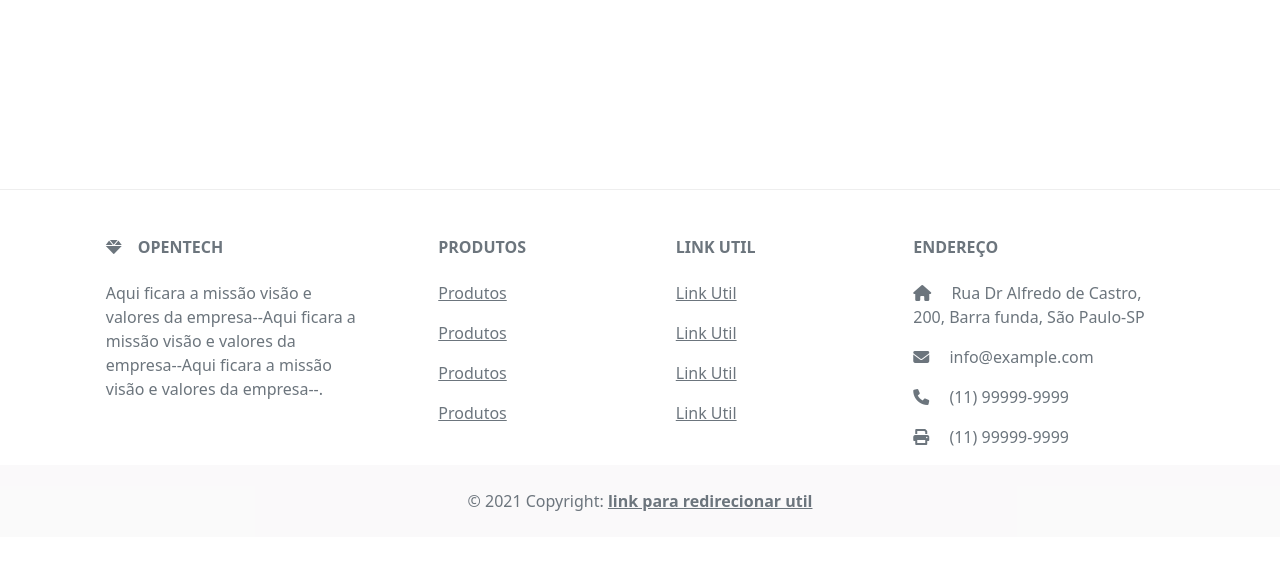
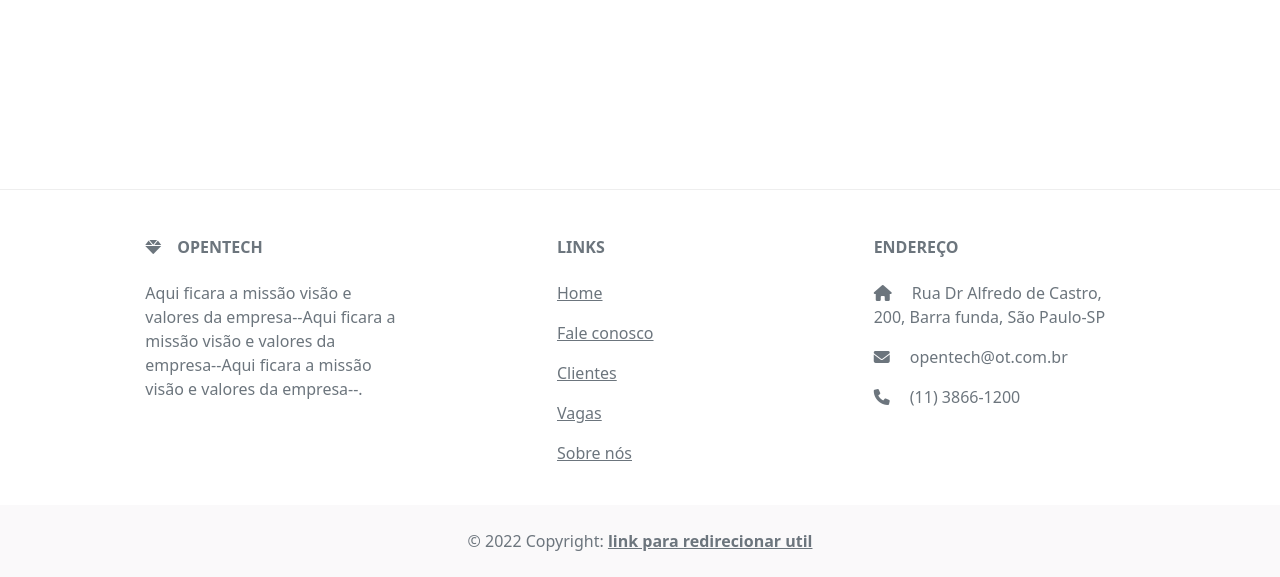
Before and after one commit to PedroMiceli/Sistema-Opentech, a Django app: page / in a window 1280 px wide. Shown: the part 531-1108 px from the top of the page. Before the commit the page ends 1042 px from the top, so only its background shows below. Run offline with Django 4.2, Linux system fonts and the light colour scheme; some libraries are stand-ins or nearby versions.

Commit message:
footer ajustado com dados certos logo adicionado na barra de titulo.

```diff
--- a/opentech/paginas/templates/modelo/modelo.html
+++ b/opentech/paginas/templates/modelo/modelo.html
@@ -6,6 +6,7 @@
     <link rel="stylesheet" href="{% static 'paginas/css/bootstrap.min.css' %}">
     <link rel="stylesheet" href="{% static 'paginas/css/modelo.css' %}">
     <link rel="stylesheet" href="{% static 'fa/css/all.min.css' %}">
+    <link rel="icon" type="image/png" href="{% static 'paginas/img/opentech_teste.png' %}">
     <title>{% block title %}{% endblock %}</title>
 </head>
 <body>
@@ -63,44 +64,27 @@
                 </div>
                 <!-- Grid column -->
 
-                <!-- Grid column -->
-                <div class="col-md-2 col-lg-2 col-xl-2 mx-auto mb-4">
-                    <!-- Links -->
-                    <h6 class="text-uppercase fw-bold mb-4">
-                        Produtos
-                    </h6>
-                    <p>
-                        <a href="#!" class="text-reset">Produtos</a>
-                    </p>
-                    <p>
-                        <a href="#!" class="text-reset">Produtos</a>
-                    </p>
-                    <p>
-                        <a href="#!" class="text-reset">Produtos</a>
-                    </p>
-                    <p>
-                        <a href="#!" class="text-reset">Produtos</a>
-                    </p>
-                </div>
-                <!-- Grid column -->
 
                 <!-- Grid column -->
                 <div class="col-md-3 col-lg-2 col-xl-2 mx-auto mb-4">
                     <!-- Links -->
                     <h6 class="text-uppercase fw-bold mb-4">
-                        Link Util
+                        Links
                     </h6>
                     <p>
-                        <a href="#!" class="text-reset">Link Util</a>
+                        <a href="#!" class="text-reset">Home</a>
                     </p>
                     <p>
-                        <a href="#!" class="text-reset">Link Util</a>
+                        <a href="#!" class="text-reset">Fale conosco</a>
                     </p>
                     <p>
-                        <a href="#!" class="text-reset">Link Util</a>
+                        <a href="#!" class="text-reset">Clientes</a>
                     </p>
                     <p>
-                        <a href="#!" class="text-reset">Link Util</a>
+                        <a href="#!" class="text-reset">Vagas</a>
+                    </p>
+                    <p>
+                        <a href="#!" class="text-reset">Sobre nós</a>
                     </p>
                 </div>
                 <!-- Grid column -->
@@ -113,10 +97,10 @@
                         Paulo-SP</p>
                     <p>
                         <i class="fas fa-envelope me-3 text-grayish"></i>
-                        info@example.com
+                        opentech@ot.com.br
                     </p>
-                    <p><i class="fas fa-phone me-3 text-grayish"></i> (11) 99999-9999 </p>
-                    <p><i class="fas fa-print me-3 text-grayish"></i> (11) 99999-9999</p>
+                    <p><i class="fas fa-phone me-3 text-grayish"></i> (11) 3866-1200 </p>
+
                 </div>
                 <!-- Grid column -->
             </div>
@@ -127,7 +111,7 @@
 
     <!-- Copyright -->
     <div class="text-center p-4" style="background-color: rgba(47, 35, 41, 0.025);">
-        © 2021 Copyright:
+        © 2022 Copyright:
         <a class="text-reset fw-bold" href="https://mdbootstrap.com/">link para redirecionar util</a>
     </div>
     <!-- Copyright -->
```
